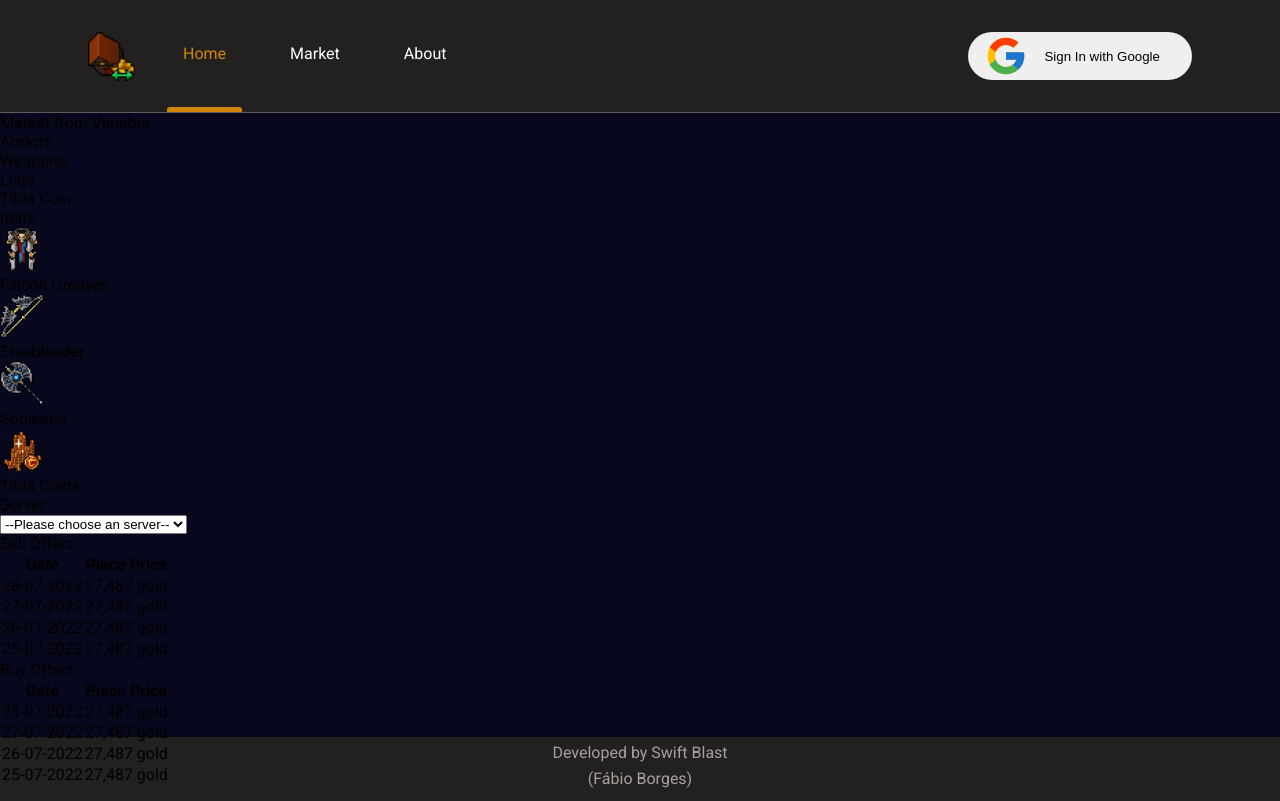
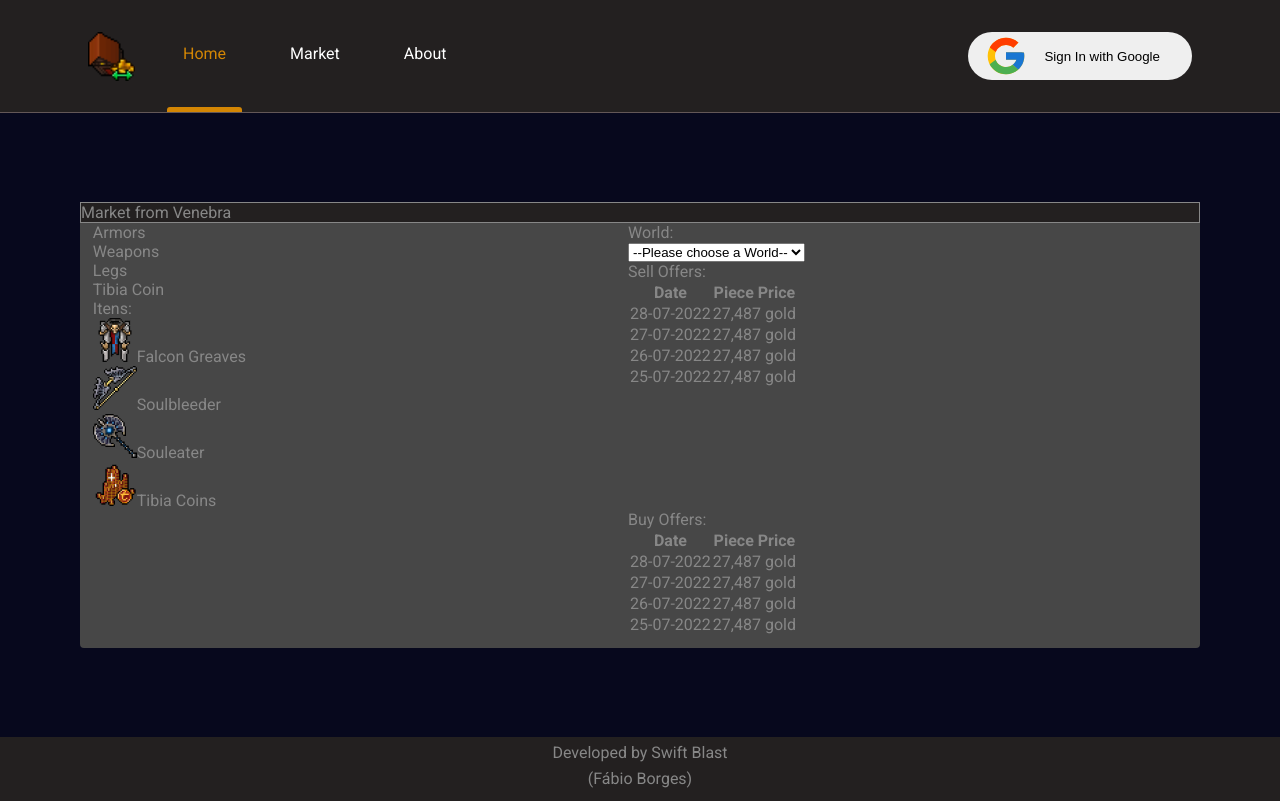
Before and after one commit to fabioborges-jr/tibia_market, a Next.js app: page /market in a window 1280 px wide. Built offline with nearby package versions, Linux system fonts and the light colour scheme.

Commit message:
styles market page/moved footer component folder

```diff
--- a/src/pages/_app.tsx
+++ b/src/pages/_app.tsx
@@ -1,5 +1,5 @@
 import { AppProps } from "next/app";
-import Footer from "../components/Footer";
+import Footer from "../components/Footer/Footer";
 import Header from "../components/Header/Header";
 
 import "../styles/global.scss"
--- a/src/pages/market.module.scss
+++ b/src/pages/market.module.scss
@@ -1,4 +1,53 @@
-.mainContainer{
+.mainContainer {
     background-color: var(--blue-800);
     height: calc(100vh - 11rem);
+    display: flex;
+    align-items: center;
+
+
+
+    .sectionContainer {
+        padding: 0 0.8rem 0.8rem;
+        max-width: 1120px;
+        width: 100%;
+        margin: 0 auto;
+        color: var(--gray-300);
+        background-color: var(--gray-500);
+        border-radius: 0.25rem;
+        display: grid;
+        grid-template-areas:
+            "title title"
+            "category world"
+            "category sellOffers"
+            "items sellOffers"
+            "items buyOffers"
+        ;
+
+        .title {
+            background-color: var(--gray-700);
+            border: 1px solid;
+            grid-area: title;
+            margin: 0 -0.8rem;
+        }
+
+        .world {
+            grid-area: world;
+        }
+
+        .category {
+            grid-area: category;
+        }
+
+        .items {
+            grid-area: items;
+        }
+
+        .sellOffers {
+            grid-area: sellOffers;
+        }
+
+        .buyOffers {
+            grid-area: buyOffers;
+        }
+    }
 }
--- a/src/pages/market.tsx
+++ b/src/pages/market.tsx
@@ -4,46 +4,15 @@
 export default function Market() {
     return (
         <main className={styles.mainContainer}>
-            <section>
 
-                <p>Market from Venebra</p>
+            <section className={styles.sectionContainer}>
 
-                <div>
-                    <ul>
-                        <li>Armors</li>
-                        <li>Weapons</li>
-                        <li>Legs</li>
-                        <li>Tibia Coin</li>
-                    </ul>
+            <p className={styles.title}>Market from Venebra</p>
 
-                    <div>
-                        <p>Itens:</p>
-                        <ul>
-                            <li>
-                                <img src="/images/falconGreaves.png" alt="" />
-                                <p>Falcon Greaves</p>
-                            </li>
-                            <li>
-                                <img src="/images/soulBleeder.png" alt="" />
-                                <p>Soulbleeder</p>
-                            </li>
-                            <li>
-                                <img src="/images/souleater.png" alt="" />
-                                <p>Souleater</p>
-                            </li>
-                            <li>
-                                <img src="/images/tibiaCoin.png" alt="" />
-                                <p>Tibia Coins</p>
-                            </li>
-                        </ul>
-                    </div>
-                </div>
-
-                <div>
-                    <div>
-                        <p>Server:</p>
+                <div className={styles.world}>
+                    <p>World:</p>
                     <select>
-                            <option value="">--Please choose an server--</option>
+                        <option value="">--Please choose a World--</option>
                         <option value="dog">Venebra</option>
                         <option value="cat">Reinobra</option>
                         <option value="hamster">Belobra</option>
@@ -53,9 +22,39 @@
                     </select>
                 </div>
 
+                <div className={styles.category}>
+                    <p>Armors</p>
+                    <p>Weapons</p>
+                    <p>Legs</p>
+                    <p>Tibia Coin</p>
+                </div>
+
+                <div className={styles.itens}>
+                    <p>Itens:</p>
                     <div>
+                        <p>
+                            <img src="/images/falconGreaves.png" alt="" />
+                            Falcon Greaves
+                        </p>
+                        <p>
+                            <img src="/images/soulBleeder.png" alt="" />
+                            Soulbleeder
+                        </p>
+                        <p>
+                            <img src="/images/souleater.png" alt="" />
+                            Souleater
+                        </p>
+                        <p>
+                            <img src="/images/tibiaCoin.png" alt="" />
+                            Tibia Coins
+                        </p>
+                    </div>
+                </div>
+
+                <div className={styles.sellOffers}>
                     <p>Sell Offers:</p>
                     <table>
+                        <tbody>
                             <tr>
                                 <th>Date</th>
                                 <th>Piece Price</th>
@@ -76,11 +75,14 @@
                                 <td>25-07-2022</td>
                                 <td>27,487 gold</td>
                             </tr>
+                        </tbody>
                     </table>
+                </div>
 
-                        <div>
-                        <p>Buy Offers:</p>
+                <div className={styles.buyOffers}>
+                    <p >Buy Offers:</p>
                     <table>
+                        <tbody>
                             <tr>
                                 <th>Date</th>
                                 <th>Piece Price</th>
@@ -101,11 +103,10 @@
                                 <td>25-07-2022</td>
                                 <td>27,487 gold</td>
                             </tr>
+                        </tbody>
                     </table>
+                </div>
 
-                    </div>
-                    </div>
-                </div>
             </section>
         </main>
     )
--- a/src/styles/global.scss
+++ b/src/styles/global.scss
@@ -7,8 +7,10 @@
 :root {
     --white: #FFFFFF;
 
-    --gray-300: #a89e9e;
+    --gray-200: #a89e9e;
+    --gray-300: #878787;
     --gray-400: #635757;
+    --gray-500: #474747;
     --gray-700: #232020;
 
     --orange-500: #D38604;
```
Also changed, not shown: src/components/Footer/Footer.tsx (renamed from src/components/Footer.tsx), src/components/Footer/styles.module.scss (renamed from src/components/styles.module.scss). Lines whose indentation alone changed are shown as unchanged.
